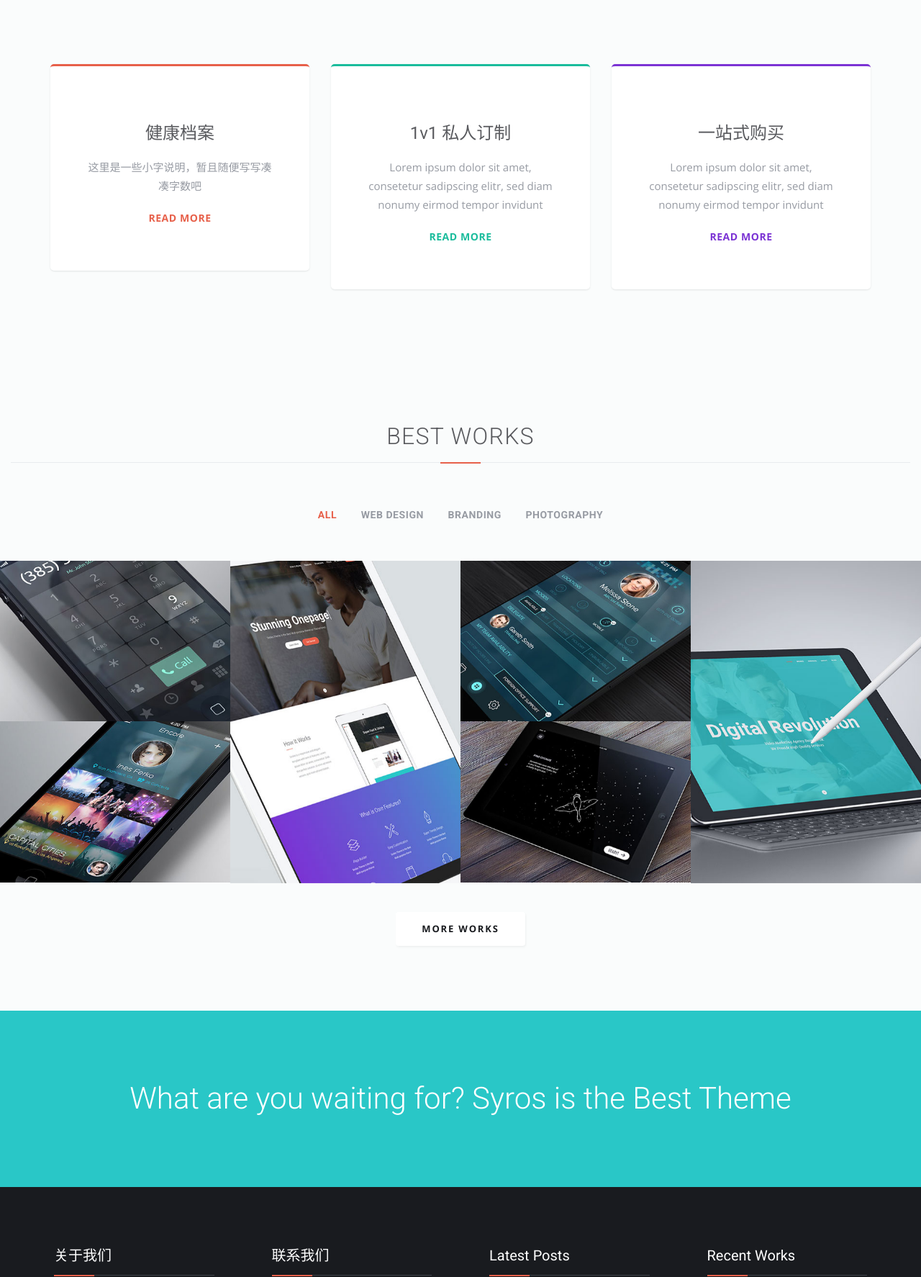
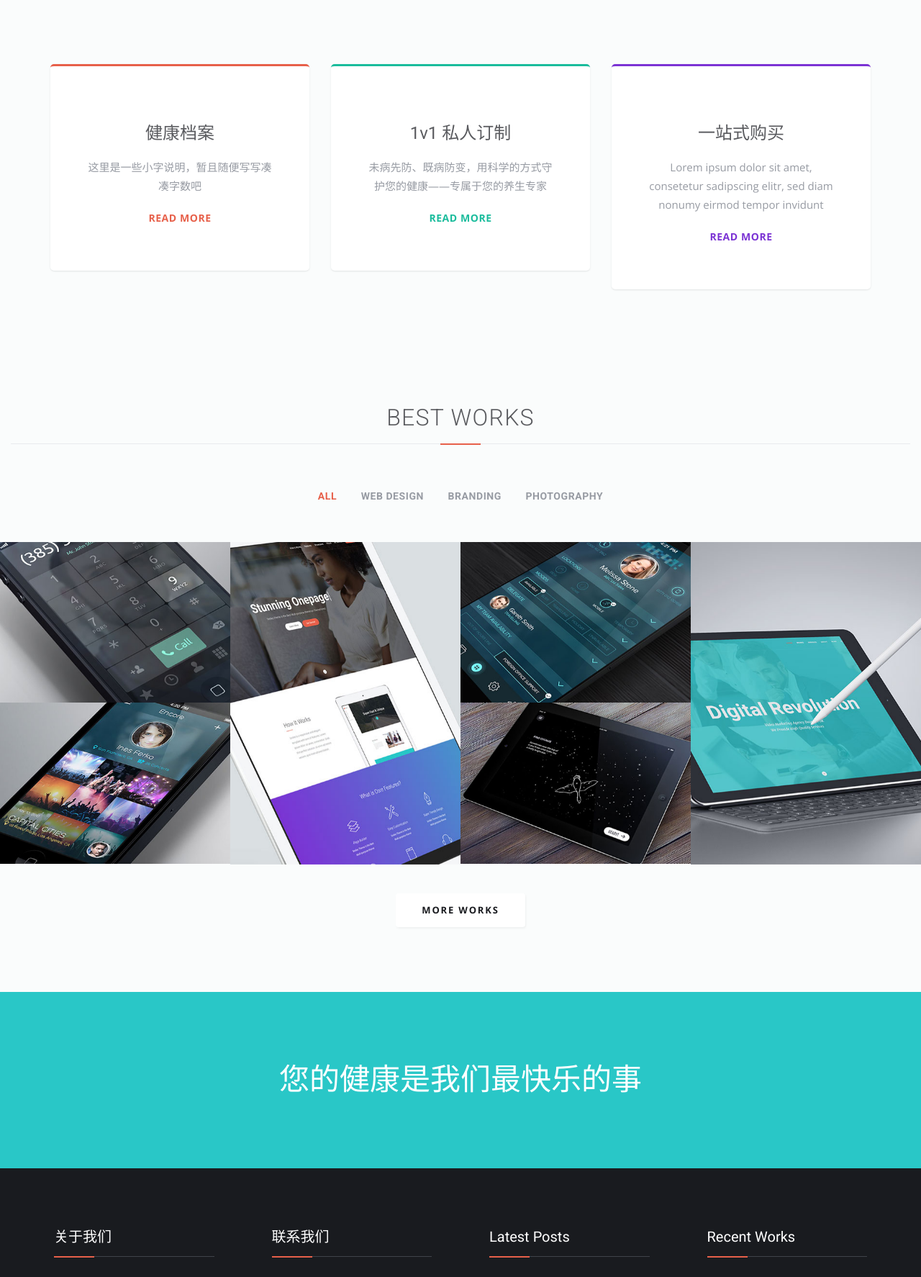
Before and after one commit to wascu/hsite, a Django app: page / in a window 1280 px wide. Shown: the part 901-2675 px from the top of the page at 72% size. Run offline with Django 3.2, Linux system fonts and the light colour scheme; some libraries are stand-ins or nearby versions.

Commit message:
update index

```diff
--- a/home/templates/hpage/index.html
+++ b/home/templates/hpage/index.html
@@ -520,7 +520,7 @@
               <div class="service-item-box style-1 turquoise text-center">
                 <i class="icon-layers"></i>
                 <h3>1v1 私人订制</h3>
-                <p class="mb-20">Lorem ipsum dolor sit amet, consetetur sadipscing elitr, sed diam nonumy eirmod tempor invidunt</p>
+                <p class="mb-20">未病先防、既病防变，用科学的方式守护您的健康——专属于您的养生专家</p>
                 <a href="#" class="read-more sliding-link">Read More</a>
               </div>
             </div> <!-- end service item -->
@@ -1102,7 +1102,7 @@
       <!-- CTA Style-3 -->
       <a href="#" class="call-to-action style-3 bg-color text-center">
         <div class="container">
-          <h2 class="mb-0 white underline-link">What are you waiting for? Syros is the Best Theme</h2>
+          <h2 class="mb-0 white underline-link">您的健康是我们最快乐的事</h2>
         </div>
       </a> <!-- end CTA Style-3 -->
 
```
